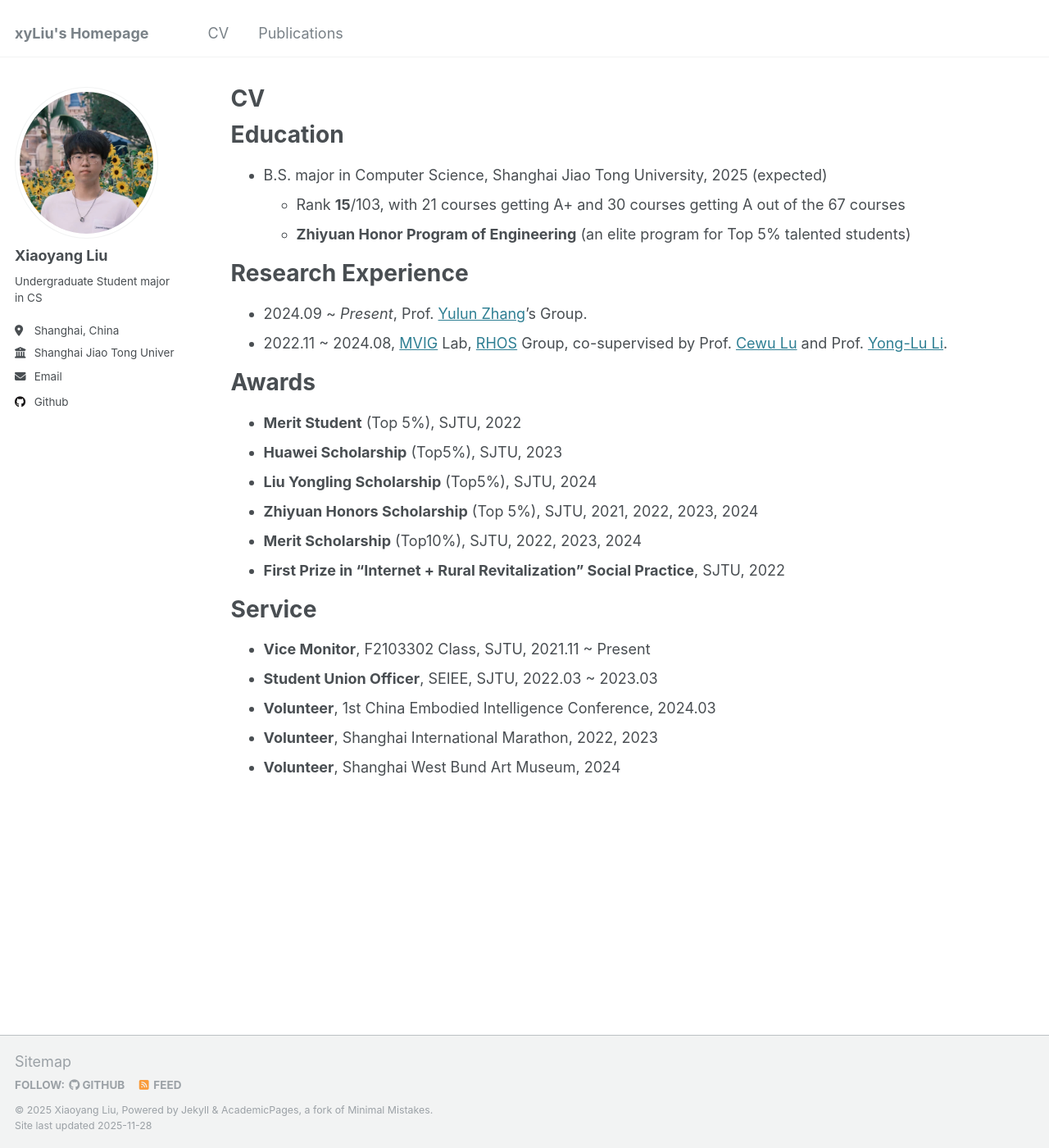
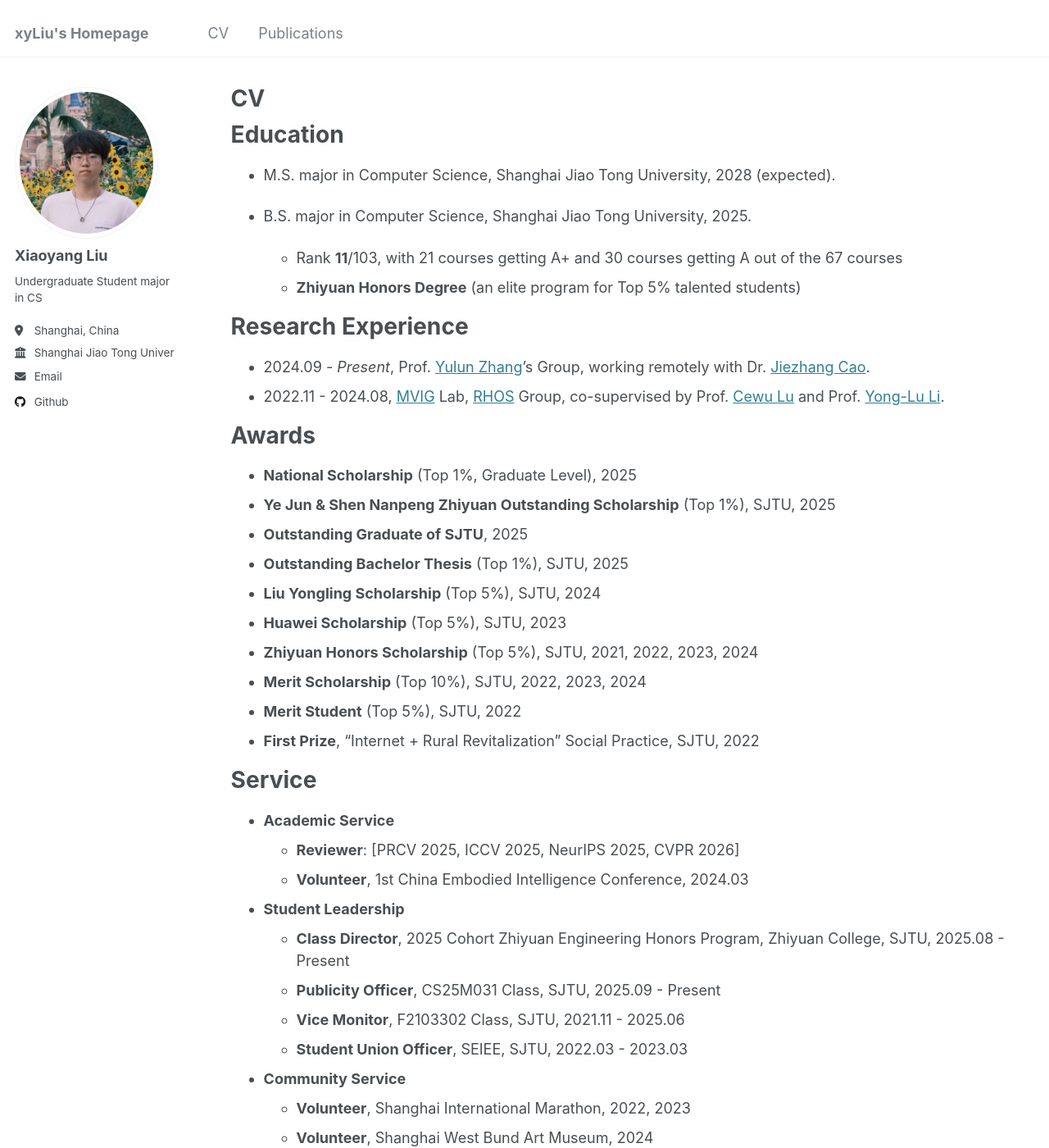
Before and after one commit to xyLiu339/xyliu339.github.io, a Jekyll site: the page built from _pages/cv.md, in a window 1280 px wide and 1400 px high. Shown: the whole window at 82% size. Built offline with Jekyll 4.4.1, drawn with Linux system fonts in a browser that asks for light colours.

Commit message:
20251128

```diff
--- a/_pages/cv.md
+++ b/_pages/cv.md
@@ -11,31 +11,47 @@ redirect_from:
 
 Education
 ======
-* B.S. major in Computer Science, Shanghai Jiao Tong University, 2025 (expected)
-  * Rank **15**/103, with 21 courses getting A+ and 30 courses getting A out of the 67 courses
-  * **Zhiyuan Honor Program of Engineering** (an elite program for Top 5% talented students)
+* M.S. major in Computer Science, Shanghai Jiao Tong University, 2028 (expected).
+
+* B.S. major in Computer Science, Shanghai Jiao Tong University, 2025.
+  * Rank **11**/103, with 21 courses getting A+ and 30 courses getting A out of the 67 courses
+  * **Zhiyuan Honors Degree** (an elite program for Top 5% talented students)
 
 Research Experience
 ======
-* 2024.09 ~ *Present*, Prof. [Yulun Zhang](https://yulunzhang.com/)'s Group.
-* 2022.11 ~ 2024.08, [MVIG](https://www.mvig.org/) Lab, [RHOS](https://mvig-rhos.com/) Group, co-supervised by Prof. [Cewu Lu](https://www.mvig.org/) and Prof. [Yong-Lu Li](https://dirtyharrylyl.github.io/).
+* 2024.09 - *Present*, Prof. [Yulun Zhang](https://yulunzhang.com/)'s Group, working remotely with Dr. [Jiezhang Cao](https://www.jiezhangcao.com/).
+* 2022.11 - 2024.08, [MVIG](https://www.mvig.org/) Lab, [RHOS](https://mvig-rhos.com/) Group, co-supervised by Prof. [Cewu Lu](https://www.mvig.org/) and Prof. [Yong-Lu Li](https://dirtyharrylyl.github.io/).
 
 Awards
 ======
-* **Merit Student** (Top 5%), SJTU, 2022
-* **Huawei Scholarship** (Top5%), SJTU, 2023
-* **Liu Yongling Scholarship** (Top5%), SJTU, 2024
-* **Zhiyuan Honors Scholarship** (Top 5%), SJTU, 2021, 2022, 2023, 2024
-* **Merit Scholarship** (Top10%), SJTU, 2022, 2023, 2024
-* **First Prize in "Internet + Rural Revitalization" Social Practice**, SJTU, 2022
+- **National Scholarship** (Top 1%, Graduate Level), 2025
+- **Ye Jun & Shen Nanpeng Zhiyuan Outstanding Scholarship** (Top 1%), SJTU, 2025
+- **Outstanding Graduate of SJTU**, 2025
+- **Outstanding Bachelor Thesis** (Top 1%), SJTU, 2025
+- **Liu Yongling Scholarship** (Top 5%), SJTU, 2024
+- **Huawei Scholarship** (Top 5%), SJTU, 2023
+- **Zhiyuan Honors Scholarship** (Top 5%), SJTU, 2021, 2022, 2023, 2024
+- **Merit Scholarship** (Top 10%), SJTU, 2022, 2023, 2024
+- **Merit Student** (Top 5%), SJTU, 2022
+- **First Prize**, "Internet + Rural Revitalization" Social Practice, SJTU, 2022
 
 Service
 ======
-- **Vice Monitor**, F2103302 Class, SJTU, 2021.11 ~ Present
-- **Student Union Officer**, SEIEE, SJTU, 2022.03 ~ 2023.03
-- **Volunteer**, 1st China Embodied Intelligence Conference, 2024.03
-- **Volunteer**, Shanghai International Marathon, 2022, 2023
-- **Volunteer**, Shanghai West Bund Art Museum, 2024
+
+- **Academic Service**
+  - **Reviewer**: [PRCV 2025, ICCV 2025, NeurIPS 2025, CVPR 2026]
+  - **Volunteer**, 1st China Embodied Intelligence Conference, 2024.03
+
+
+- **Student Leadership**
+  - **Class Director**, 2025 Cohort Zhiyuan Engineering Honors Program, Zhiyuan College, SJTU, 2025.08 - Present
+  - **Publicity Officer**, CS25M031 Class, SJTU, 2025.09 - Present
+  - **Vice Monitor**, F2103302 Class, SJTU, 2021.11 - 2025.06
+  - **Student Union Officer**, SEIEE, SJTU, 2022.03 - 2023.03
+
+- **Community Service**
+  - **Volunteer**, Shanghai International Marathon, 2022, 2023
+  - **Volunteer**, Shanghai West Bund Art Museum, 2024
 
 <!--
 Work experience
```
Also changed, not shown: _pages/about.md (+10 -8 lines), _pages/publications.md (+19 -4 lines).
